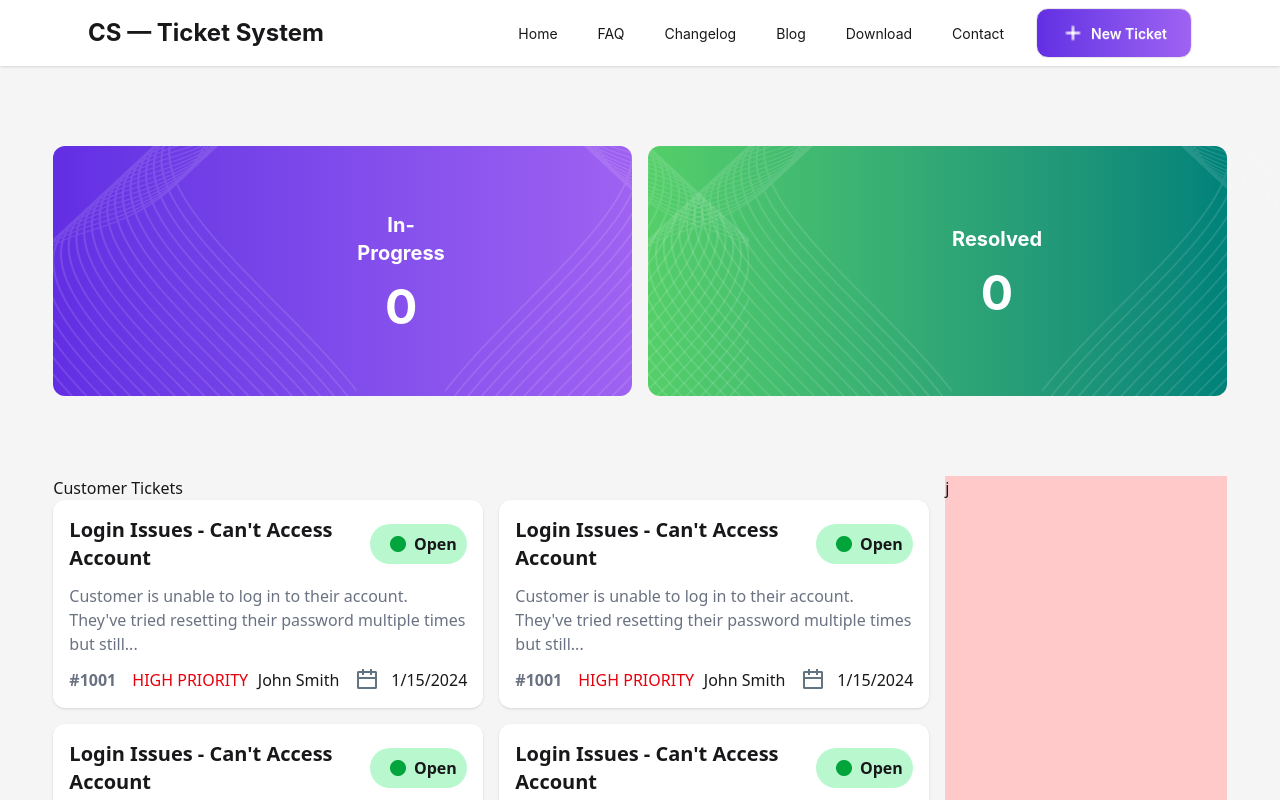
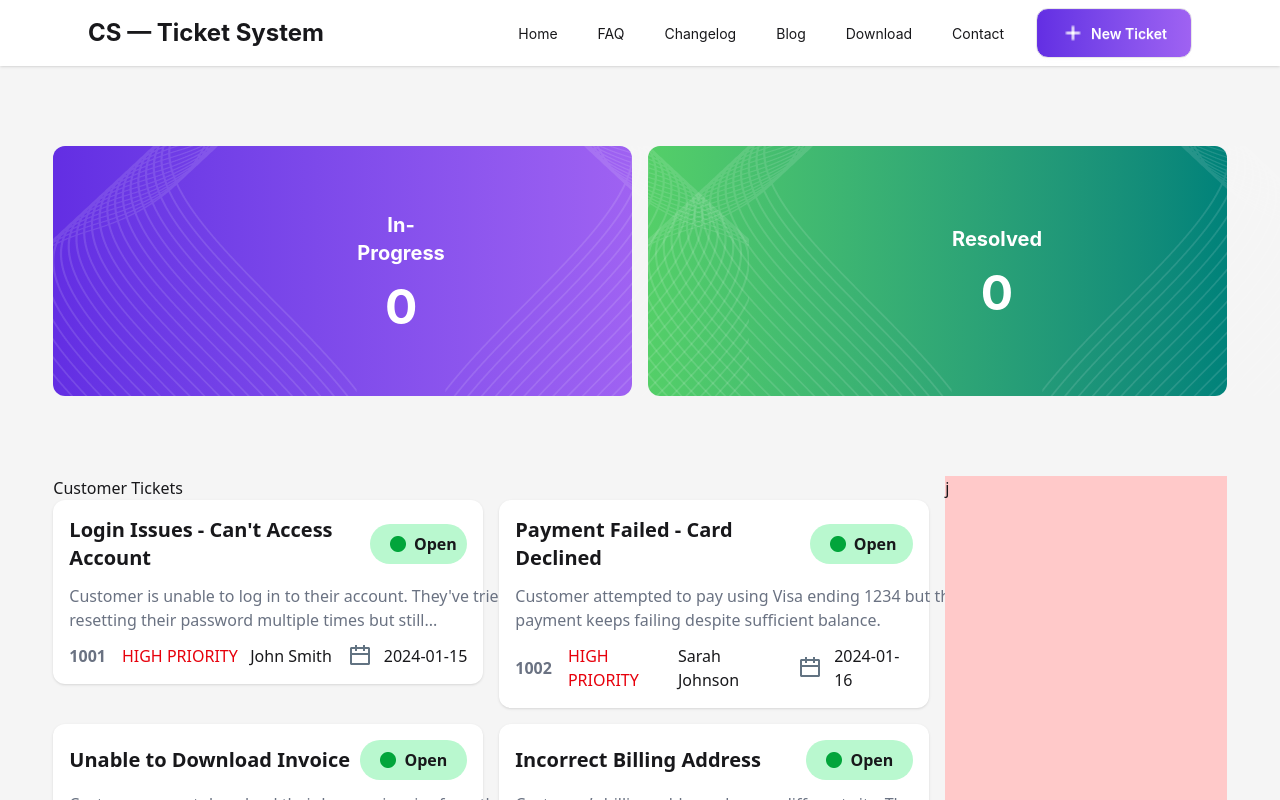
Before and after one commit to jahiddeveloper/Ticket-System, a React (Vite) app: page / in a window 1280 px wide. Shown: the top 800 px of the page. Built offline with nearby package versions, Linux system fonts and the light colour scheme.

Commit message:
Daynamic data is compleat

```diff
--- a/src/Component/TicketCard/TicketCard.jsx
+++ b/src/Component/TicketCard/TicketCard.jsx
@@ -8,28 +8,27 @@ const TicketCard = ({ticket}) => {
       <div className="bg-white p-4 shadow-sm rounded-xl">
               <div className="flex justify-between items-center">
                 <h1 className="text-xl font-bold">
-                  Login Issues - Can't Access Account
+                  {ticket.title}
                 </h1>
                 <button className="flex items-center gap-2 cursor-pointer px-5 py-2 bg-[#b9f8cf] rounded-4xl font-semibold">
                   <img className="w-4 h-4 rounded-5xl" src={elips} alt="" />{" "}
                   Open
                 </button>
               </div>
-              <p className="mt-3 text-gray-500">
-                Customer is unable to log in to their account. They've tried
-                resetting their password multiple times but still...
+              <p className="mt-3 text-gray-500 w-full md:w-125">
+                {ticket.description}
               </p>
 
               <div className="flex justify-between items-center mt-3">
                 <div className="flex items-center gap-4">
-                  <p className="text-gray-500 font-semibold">#1001</p>
-                  <p className="text-red-600">HIGH PRIORITY</p>
+                  <p className="text-gray-500 font-semibold">{ticket.id}</p>
+                  <p className="text-red-600">{ticket.priority}</p>
                 </div>
                 <div className="flex items-center gap-4">
-                  <p>John Smith</p>
+                  <p>{ticket.customer}</p>
                   <div className="flex items-center gap-3">
                     <img src={calender} alt="" />
-                    <p>1/15/2024</p>
+                    <p>{ticket.date}</p>
                   </div>
                 </div>
               </div>
```
